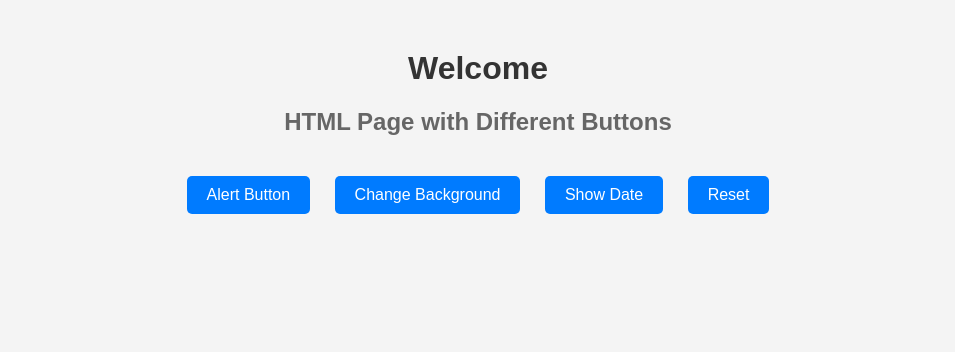
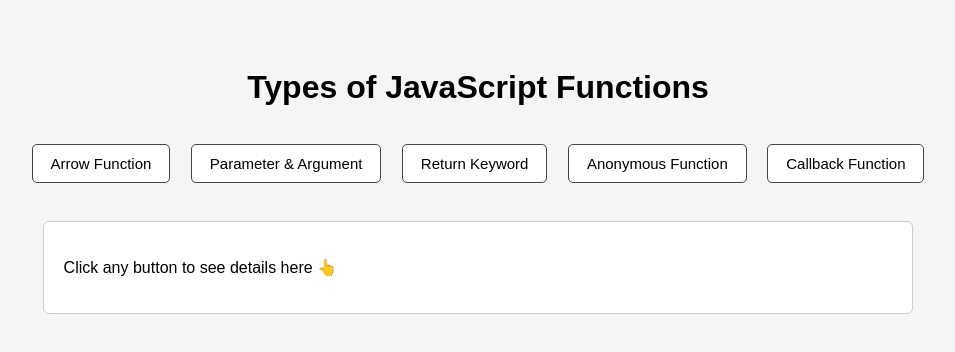
Before and after one commit to Sameeksha-Shetty28/Inventron-Internship-Task, a plain HTML site: page task6_Button/index.html in a window 1280 px wide. Shown: the whole page, without its empty margins (162-1117 px from the left). Drawn offline with Linux system fonts and the light colour scheme.

Commit message:
task6-button updated code

```diff
--- a/task6_Button/index.html
+++ b/task6_Button/index.html
@@ -2,22 +2,24 @@
 <html lang="en">
 <head>
     <meta charset="UTF-8">
-    <title>Task 6 - Buttons Page</title>
+    <title>Task 6 - JavaScript Functions</title>
     <link rel="stylesheet" href="style.css">
 </head>
 <body>
 
-    <h1>Welcome</h1>
-    <h2>HTML Page with Different Buttons</h2>
+    <h1>Types of JavaScript Functions</h1>
 
-    <div class="button-container">
-        <button onclick="showAlert()">Alert Button</button>
-        <button onclick="changeColor()">Change Background</button>
-        <button onclick="showDate()">Show Date</button>
-        <button onclick="resetPage()">Reset</button>
+    <div class="btn-container">
+        <button onclick="showContent('arrow')">Arrow Function</button>
+        <button onclick="showContent('param')">Parameter & Argument</button>
+        <button onclick="showContent('return')">Return Keyword</button>
+        <button onclick="showContent('anonymous')">Anonymous Function</button>
+        <button onclick="showContent('callback')">Callback Function</button>
     </div>
 
-    <p id="output"></p>
+    <div id="content-box">
+        <p>Click any button to see details here 👆</p>
+    </div>
 
     <script src="script.js"></script>
 </body>
--- a/task6_Button/script.js
+++ b/task6_Button/script.js
@@ -1,17 +1,64 @@
-function showAlert() {
-    alert("This is an alert button!");
+function showContent(type) {
+    let content = "";
+
+    if (type === "arrow") {
+        content = `
+        <h3>Arrow Function</h3>
+        <p>Arrow functions are a shorter way to write functions in JavaScript.</p>
+        <pre>
+const add = (a, b) => a + b;
+        </pre>`;
+    }
+
+    else if (type === "param") {
+        content = `
+        <h3>Parameter & Argument</h3>
+        <p>Parameters are variables listed in function definition.</p>
+        <p>Arguments are values passed to the function.</p>
+        <pre>
+function greet(name) {
+    console.log(name);
+}
+greet("Sam");
+        </pre>`;
+    }
+
+    else if (type === "return") {
+        content = `
+        <h3>Return Keyword</h3>
+        <p>The return keyword sends a value back from the function.</p>
+        <pre>
+function sum(a, b) {
+    return a + b;
+}
+        </pre>`;
+    }
+
+    else if (type === "anonymous") {
+        content = `
+        <h3>Anonymous Function</h3>
+        <p>Anonymous functions do not have a name.</p>
+        <pre>
+let msg = function() {
+    console.log("Hello");
+};
+        </pre>`;
+    }
+
+    else if (type === "callback") {
+        content = `
+        <h3>Callback Function</h3>
+        <p>A callback function is passed as an argument to another function.</p>
+        <pre>
+function display(result) {
+    console.log(result);
 }
 
-function changeColor() {
-    document.body.style.backgroundColor = "#d1e7dd";
+function calculate(a, b, callback) {
+    callback(a + b);
 }
+        </pre>`;
+    }
 
-function showDate() {
-    document.getElementById("output").innerHTML =
-        "Current Date & Time: " + new Date();
+    document.getElementById("content-box").innerHTML = content;
 }
-
-function resetPage() {
-    document.body.style.backgroundColor = "#f4f4f4";
-    document.getElementById("output").innerHTML = "";
-}
--- a/task6_Button/style.css
+++ b/task6_Button/style.css
@@ -1,39 +1,39 @@
 body {
     font-family: Arial, sans-serif;
     text-align: center;
-    background-color: #f4f4f4;
-    margin-top: 50px;
+    background-color: #f5f5f5;
+    padding: 40px;
 }
 
 h1 {
-    color: #333;
+    margin-bottom: 30px;
 }
 
-h2 {
-    color: #666;
-}
-
-.button-container {
-    margin-top: 30px;
+.btn-container {
+    margin-bottom: 30px;
 }
 
 button {
-    padding: 10px 20px;
-    margin: 10px;
-    font-size: 16px;
+    padding: 10px 18px;
+    margin: 8px;
+    font-size: 15px;
     cursor: pointer;
-    border: none;
+    border: 1px solid #444;
     border-radius: 5px;
-    background-color: #007BFF;
-    color: white;
+    background-color: white;
 }
 
 button:hover {
-    background-color: #0056b3;
+    background-color: #e0e0e0;
 }
 
-#output {
-    margin-top: 20px;
-    font-size: 18px;
-    color: green;
+#content-box {
+    width: 70%;
+    margin: auto;
+    padding: 20px;
+    background-color: white;
+    border-radius: 6px;
+    border: 1px solid #ccc;
+    font-size: 16px;
+    text-align: left;
 }
```
